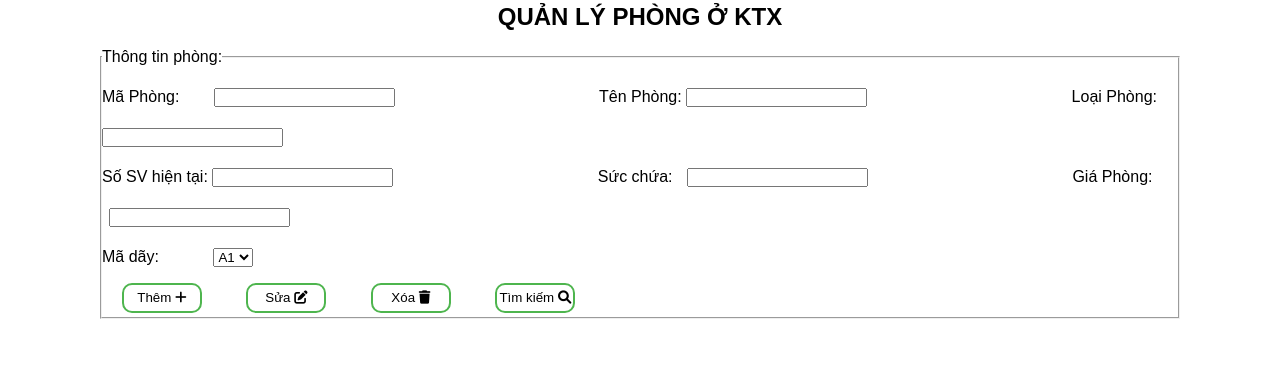
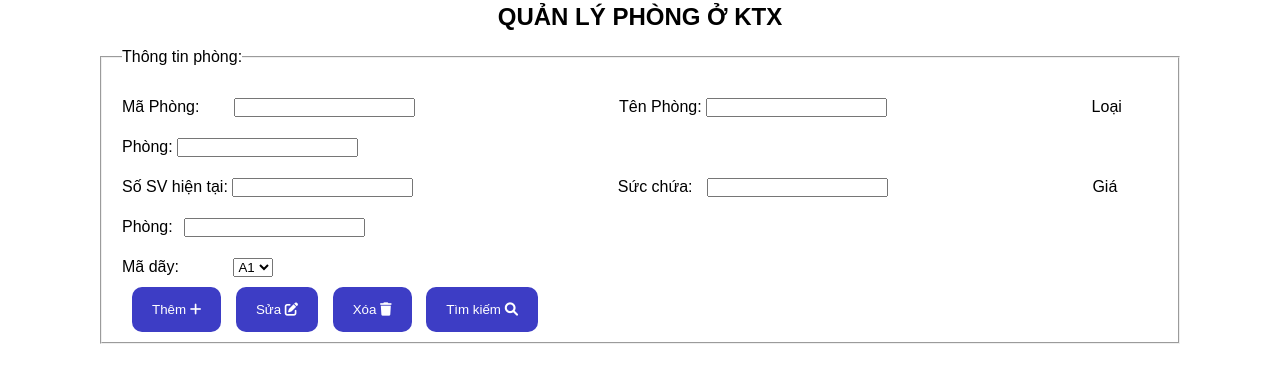
Before and after one commit to GiaLyy/about.me, a plain HTML site: page implement.html in a window 1280 px wide. Shown: the part 143-526 px from the top of the page. Drawn offline with Linux system fonts and the light colour scheme.

Commit message:
upload lab4

```diff
--- a/implement.css
+++ b/implement.css
@@ -108,13 +108,20 @@
   .form h2{
     text-align: center;
   }
+  .form fieldset{
+    padding: 10px 20px;
+  }
   .form button{
-    margin-left: 20px;
-    margin-right: 20px;
-    width: 80px;
-    height: 30px;
-    color: black;
-    background-color: white;
+    margin-left: 10px;
+    padding: 15px 20px;
+    border: none;
+    color: white;
+    background-color: rgb(61, 61, 197);
     border-radius: 10px;
-    border: 2px solid rgb(78, 181, 78);
+    cursor: pointer;
+    transition: background 1s;
   }
+  .form button:hover{
+    background: rgb(43, 122, 43);
+
+  }
--- a/requirement.css
+++ b/requirement.css
@@ -115,10 +115,17 @@
     list-style-type: decimal;
   }
   button{
-    width: 80px;
-    height: 30px;
-    color: black;
-    background-color: white;
+    /* width: 80px;
+    height: 30px; */
+    border: none;
+    color: white;
+    background-color: rgb(61, 61, 197);
     border-radius: 10px;
-    border: 2px solid rgb(78, 181, 78);
+    padding: 15px 20px;
+    cursor: pointer;
+    transition: background 1s;
   }
+  button:hover{
+    background: rgb(43, 122, 43);
+
+  }
```
